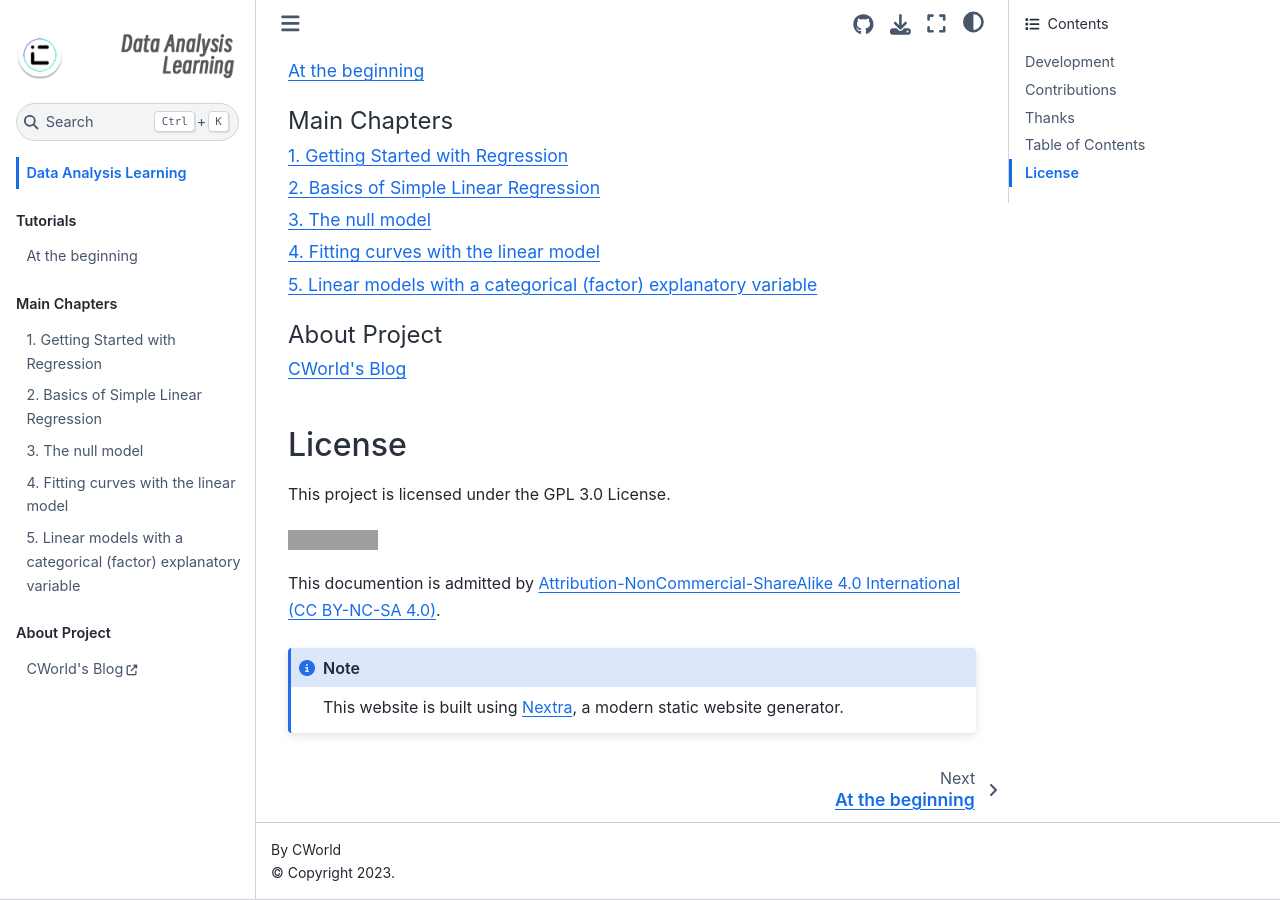
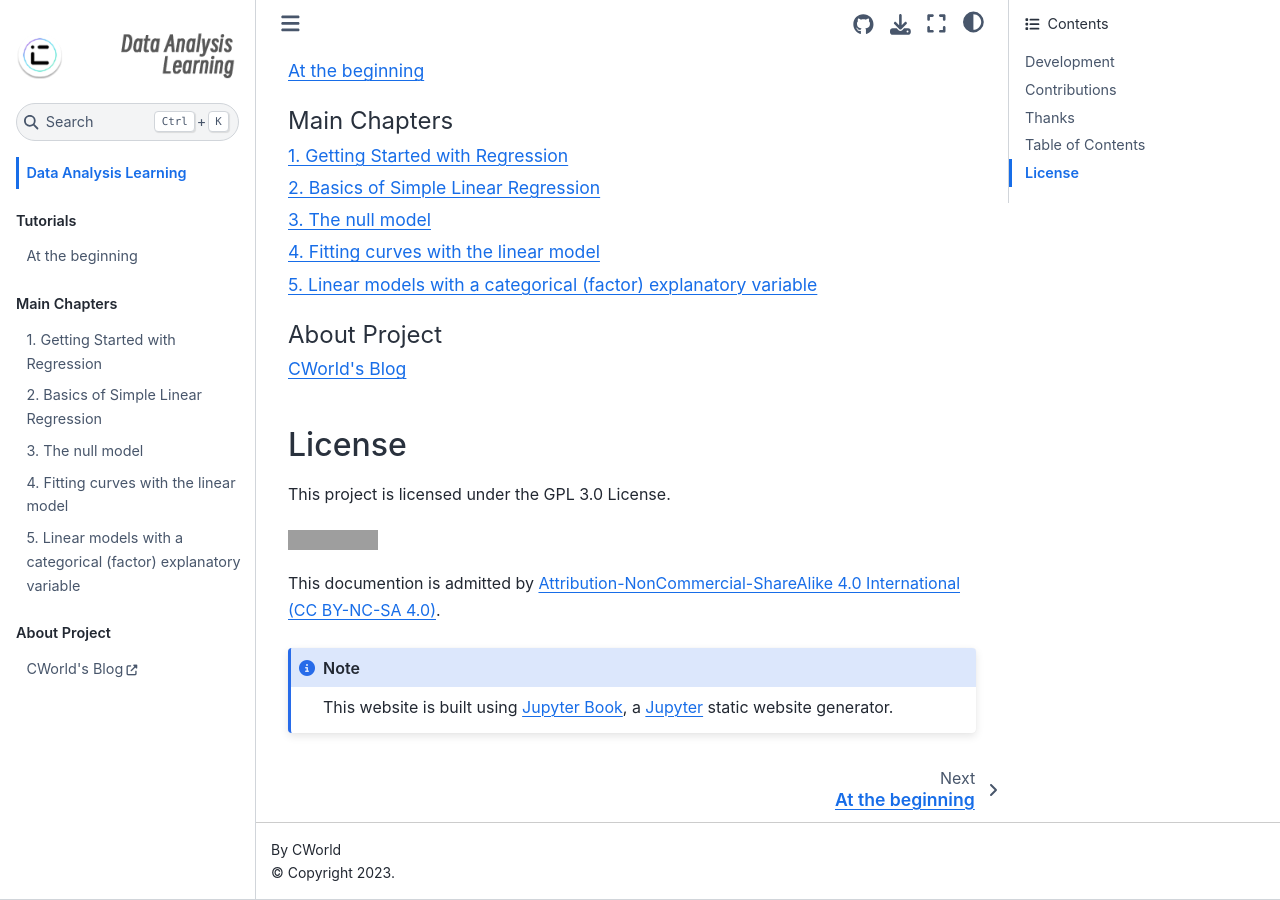
Before and after one commit to cworld1/da-learning, a Jupyter Book: the page built from docs/index.md, in a window 1280 px wide and 900 px high, scrolled down 949 px. Built offline with Jupyter Book 1.0.4 settings and Sphinx 7.4.7 and the Sphinx Book theme 1.1.4, drawn with Linux system fonts in a browser that asks for light colours; grey boxes are pictures that could not be loaded.

Commit message:
docs: :construction_worker: add jupyter book shield

````diff
--- a/docs/index.md
+++ b/docs/index.md
@@ -48,5 +48,5 @@ This project is licensed under the GPL 3.0 License.
 This documention is admitted by [Attribution-NonCommercial-ShareAlike 4.0 International (CC BY-NC-SA 4.0)](http://creativecommons.org/licenses/by-nc-sa/4.0/).
 
 ```{note}
-This website is built using [Nextra](https://nextra.site), a modern static website generator.
+This website is built using [Jupyter Book](https://jupyterbook.org/en/stable/), a [Jupyter](https://jupyter.org/) static website generator.
 ```
````
Also changed, not shown: README.md (+1 -0 lines).
